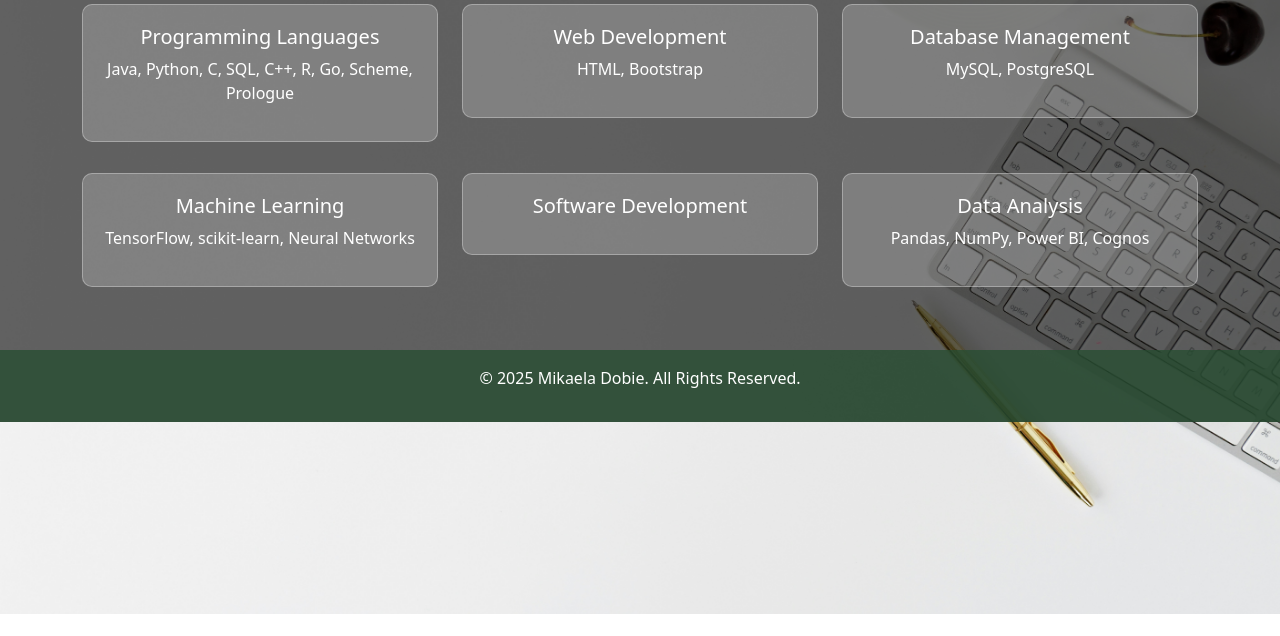
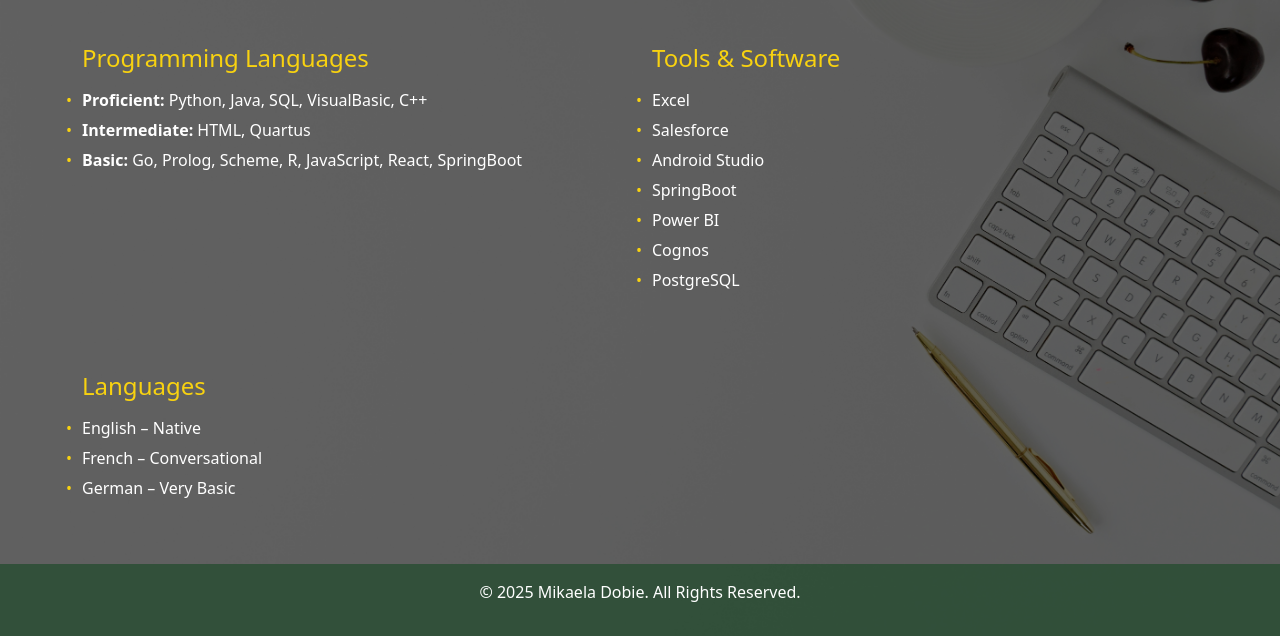
Before and after one commit to Miika0320/mikaeladobie, a plain HTML site: page skills.html in a window 1280 px wide. Shown: the part 186-822 px from the top of the page. Before the commit the page ends 800 px from the top, so only its background shows below. Drawn offline with nearby package versions, Linux system fonts and the light colour scheme.

Commit message:
Update skills.html

```diff
--- a/skills.html
+++ b/skills.html
@@ -1,11 +1,10 @@
 <!DOCTYPE html>
 <html lang="en">
 <head>
-    <meta charset="UTF-8">
-    <meta name="viewport" content="width=device-width, initial-scale=1">
+  <meta charset="UTF-8" />
+  <meta name="viewport" content="width=device-width, initial-scale=1" />
   <title>Skills - Mikaela Dobie</title>
-    <link href="https://cdn.jsdelivr.net/npm/bootstrap@5.3.0/dist/css/bootstrap.min.css" rel="stylesheet">
-
+  <link href="https://cdn.jsdelivr.net/npm/bootstrap@5.3.0/dist/css/bootstrap.min.css" rel="stylesheet" />
   <style>
     body {
       position: relative;
@@ -47,20 +46,27 @@
       color: white;
     }
 
-        .skill-card {
-            background: rgba(255, 255, 255, 0.2);
-            color: white;
-            border: 1px solid rgba(255, 255, 255, 0.3);
-            padding: 20px;
-            border-radius: 10px;
+    .section-title {
+      color: #f8d210;
+      margin-top: 40px;
       margin-bottom: 15px;
-            text-align: center;
-            transition: transform 0.3s ease-in-out, box-shadow 0.3s ease-in-out;
     }
 
-        .skill-card:hover {
-            transform: scale(1.05);
-            box-shadow: 0px 4px 10px rgba(255, 255, 255, 0.3);
+    ul.skills-list {
+      list-style: none;
+      padding-left: 0;
+    }
+
+    ul.skills-list li::before {
+      content: "•";
+      color: #f8d210;
+      display: inline-block;
+      width: 1em;
+      margin-left: -1em;
+    }
+
+    .skills-list li {
+      margin-bottom: 6px;
     }
   </style>
 </head>
@@ -85,52 +91,41 @@
 </nav>
 
 <div class="container mt-5">
-    <h2 class="text-center">My Skills</h2>
-    <p class="text-center">Technical and professional skills I have acquired.</p>
+  <h2 class="text-center">Skills</h2>
+  <p class="text-center">Technical proficiencies and tools I’ve worked with.</p>
 
   <div class="row">
-        <div class="col-md-4">
-            <div class="skill-card">
-                <h5>Programming Languages</h5>
-                <p>Java, Python, C, SQL, C++, R, Go, Scheme, Prologue</p>
+    <div class="col-md-6">
+      <h4 class="section-title">Programming Languages</h4>
+      <ul class="skills-list">
+        <li><strong>Proficient:</strong> Python, Java, SQL, VisualBasic, C++</li>
+        <li><strong>Intermediate:</strong> HTML, Quartus</li>
+        <li><strong>Basic:</strong> Go, Prolog, Scheme, R, JavaScript, React, SpringBoot</li>
+      </ul>
+    </div>
+
+    <div class="col-md-6">
+      <h4 class="section-title">Tools & Software</h4>
+      <ul class="skills-list">
+        <li>Excel</li>
+        <li>Salesforce</li>
+        <li>Android Studio</li>
+        <li>SpringBoot</li>
+        <li>Power BI</li>
+        <li>Cognos</li>
+        <li>PostgreSQL</li>
+      </ul>
     </div>
   </div>
 
-        <div class="col-md-4">
-            <div class="skill-card">
-                <h5>Web Development</h5>
-                <p>HTML, Bootstrap</p>
-            </div>
-        </div>
-
-        <div class="col-md-4">
-            <div class="skill-card">
-                <h5>Database Management</h5>
-                <p>MySQL, PostgreSQL</p>
-            </div>
-        </div>
-    </div>
-
-    <div class="row mt-3">
-        <div class="col-md-4">
-            <div class="skill-card">
-                <h5>Machine Learning</h5>
-                <p>TensorFlow, scikit-learn, Neural Networks</p>
-            </div>
-        </div>
-
-        <div class="col-md-4">
-            <div class="skill-card">
-                <h5>Software Development</h5>
-                <p></p>
-            </div>
-        </div>
-
-        <div class="col-md-4">
-            <div class="skill-card">
-                <h5>Data Analysis</h5>
-                <p>Pandas, NumPy, Power BI, Cognos</p>
-            </div>
+  <div class="row mt-4">
+    <div class="col-md-6">
+      <h4 class="section-title">Languages</h4>
+      <ul class="skills-list">
+        <li>English – Native</li>
+        <li>French – Conversational</li>
+        <li>German – Very Basic</li>
+      </ul>
     </div>
   </div>
 </div>
```
Lines whose indentation alone changed are shown as unchanged.
